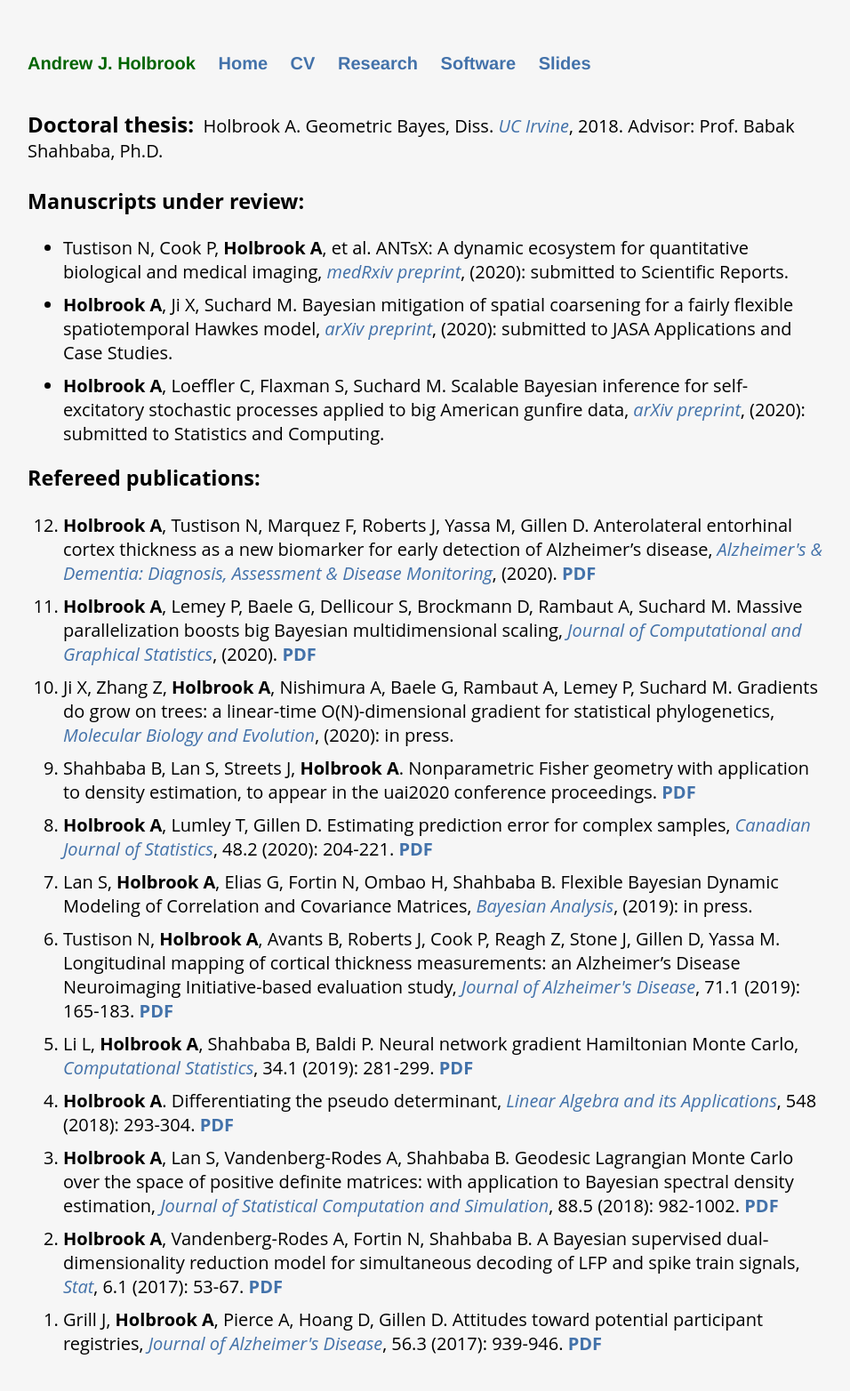
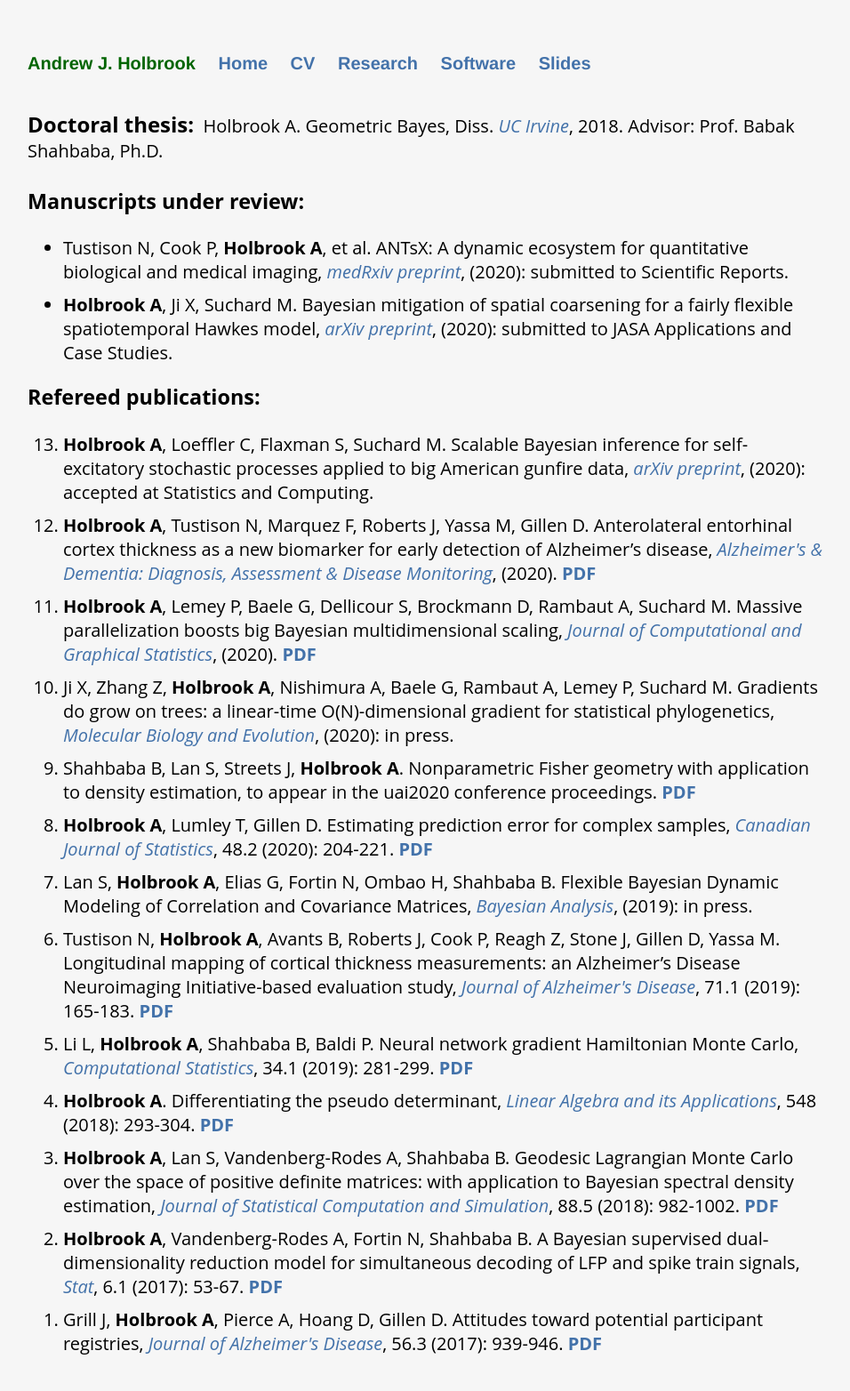
Before and after one commit to andrewjholbrook/andrewjholbrook.github.io, a Jekyll site: the page built from research.html, in a window 1280 px wide. Shown: the whole page at 89% size, without its empty margins (161-1117 px from the left). Built offline with Jekyll 4.4.1, drawn with Linux system fonts in a browser that asks for light colours; a style sheet for code colours, icons or effects is not loaded.

Commit message:
Update research.html

```diff
--- a/research.html
+++ b/research.html
@@ -13,12 +13,12 @@ title: Research of Andrew Holbrook
   <ul id="preprints">
                     <li> Tustison N, Cook P, <b>Holbrook A</b>, et al. ANTsX: A dynamic ecosystem for quantitative biological and medical imaging, <i><a href="https://doi.org/10.1101/2020.10.19.20215392" target="_blank">medRxiv preprint</a></i>, (2020): submitted to Scientific Reports.
             <li> <b>Holbrook A</b>, Ji X, Suchard M. Bayesian mitigation of spatial coarsening for a fairly flexible spatiotemporal Hawkes model, <i><a href="https://arxiv.org/abs/2010.02994" target="_blank">arXiv preprint</a></i>, (2020): submitted to JASA Applications and Case Studies.
-            <li> <b>Holbrook A</b>, Loeffler C, Flaxman S, Suchard M. Scalable Bayesian inference for self-excitatory stochastic processes applied to big American gunfire data, <i><a href="https://arxiv.org/abs/2005.10123" target="_blank">arXiv preprint</a></i>, (2020): submitted to Statistics and Computing.
                         </ul>
 
   <h3>Refereed publications:</h3>
 
   <ol id="pubs" reversed>
+                    <li> <b>Holbrook A</b>, Loeffler C, Flaxman S, Suchard M. Scalable Bayesian inference for self-excitatory stochastic processes applied to big American gunfire data, <i><a href="https://arxiv.org/abs/2005.10123" target="_blank">arXiv preprint</a></i>, (2020): accepted at Statistics and Computing.
                     <li> <b>Holbrook A</b>, Tustison N, Marquez F, Roberts J, Yassa M, Gillen D. Anterolateral entorhinal cortex thickness as a new biomarker for early detection of Alzheimer’s disease, <i><a href="https://alz-journals.onlinelibrary.wiley.com/doi/full/10.1002/dad2.12068" target="_blank">Alzheimer's & Dementia: Diagnosis, Assessment & Disease Monitoring</a></i>, (2020). <a href="papers/dad2.12068.pdf" target="_blank"><b>PDF</b></a>
                         <li> <b>Holbrook A</b>, Lemey P, Baele G, Dellicour S, Brockmann D, Rambaut A, Suchard M. Massive parallelization boosts big Bayesian multidimensional scaling, <i><a href="https://doi.org/10.1080/10618600.2020.1754226" target="_blank">Journal of Computational and Graphical Statistics</a></i>, (2020). <a href="papers/massive.pdf" target="_blank"><b>PDF</b></a>
                         <li> Ji X, Zhang Z, <b>Holbrook A</b>, Nishimura A, Baele G, Rambaut A, Lemey P, Suchard M. Gradients do grow on trees: a linear-time O(N)-dimensional gradient for statistical phylogenetics, <i><a href="https://doi.org/10.1093/molbev/msaa130" target="_blank">Molecular Biology and Evolution</a></i>, (2020): in press.
```
